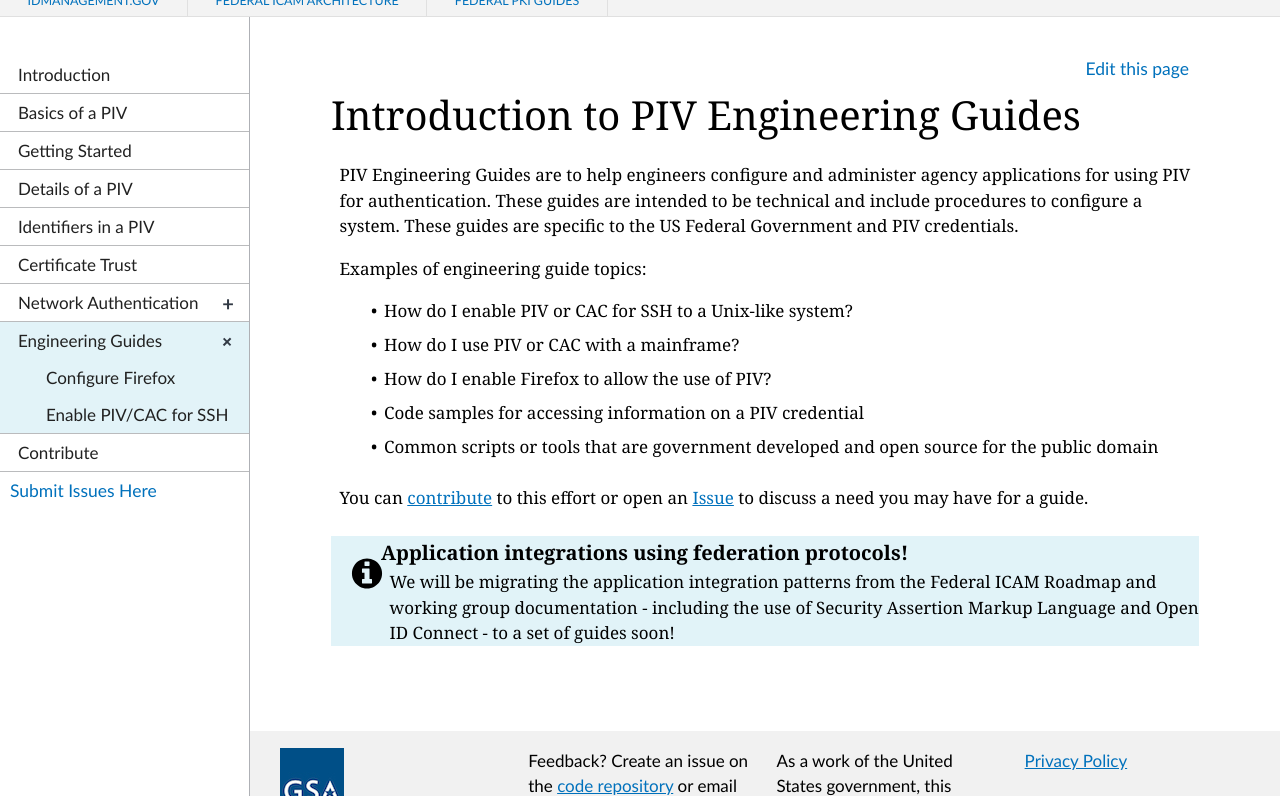
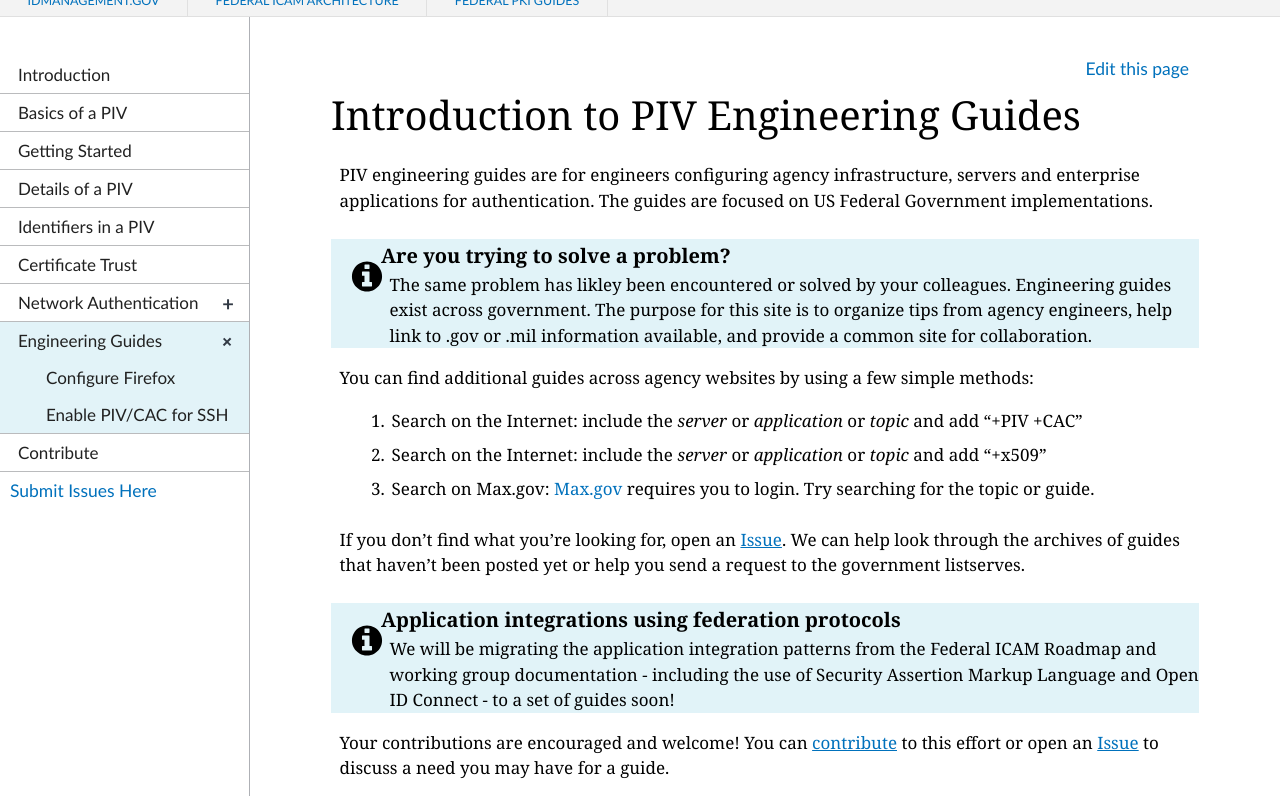
Before and after one commit to GSA/piv-guides, a Jekyll site: the page built from _engineering/00_index.md, in a window 1280 px wide and 900 px high, cut to the strip 104-900 px from the top of the window. Built offline with Jekyll 4.4.1, drawn with Linux system fonts in a browser that asks for light colours; nearby versions of some CDN libraries.

Commit message:
updating index

```diff
--- a/_engineering/00_index.md
+++ b/_engineering/00_index.md
@@ -5,16 +5,18 @@ permalink: /engineering/
 collection: engineering
 ---
 
-PIV Engineering Guides are to help engineers configure and administer agency applications for using PIV for authentication. These guides are intended to be technical and include procedures to configure a system.  These guides are specific to the US Federal Government and PIV credentials.
+PIV engineering guides are for engineers configuring agency infrastructure, servers and enterprise applications for authentication. The guides are focused on US Federal Government implementations.
 
-Examples of engineering guide topics:
+{% include alert-info.html heading="Are you trying to solve a problem?" content="The same problem has likley been encountered or solved by your colleagues.  Engineering guides exist across government.  The purpose for this site is to organize tips from agency engineers, help link to .gov or .mil information available, and provide a common site for collaboration." %}
 
-* How do I enable PIV or CAC for SSH to a Unix-like system?
-* How do I use PIV or CAC with a mainframe?
-* How do I enable Firefox to allow the use of PIV?
-* Code samples for accessing information on a PIV credential
-* Common scripts or tools that are government developed and open source for the public domain
+You can find additional guides across agency websites by using a few simple methods:
 
-You can [contribute]({{ site.baseurl }}/contribute/) to this effort or open an [Issue]({{site.repo_url}}/issues) to discuss a need you may have for a guide.
+1. Search on the Internet: include the _server_ or _application_ or _topic_ and add "+PIV +CAC"
+1. Search on the Internet: include the _server_ or _application_ or _topic_ and add "+x509"
+1. Search on Max.gov:  [Max.gov](https://max.gov){:target="_blank"} requires you to login.  Try searching for the topic or guide.
 
-{% include alert-info.html heading="Application integrations using federation protocols!" content="We will be migrating the application integration patterns from the Federal ICAM Roadmap and working group documentation - including the use of Security Assertion Markup Language and Open ID Connect - to a set of guides soon!" %}
+If you don't find what you're looking for, open an [Issue]({{site.repo_url}}/issues){:target="_blank"}.  We can help look through the archives of guides that haven't been posted yet or help you send a request to the government listserves.
+
+{% include alert-info.html heading="Application integrations using federation protocols" content="We will be migrating the application integration patterns from the Federal ICAM Roadmap and working group documentation - including the use of Security Assertion Markup Language and Open ID Connect - to a set of guides soon!" %}
+
+Your contributions are encouraged and welcome! You can [contribute]({{ site.baseurl }}/contribute/) to this effort or open an [Issue]({{site.repo_url}}/issues) to discuss a need you may have for a guide.
```
